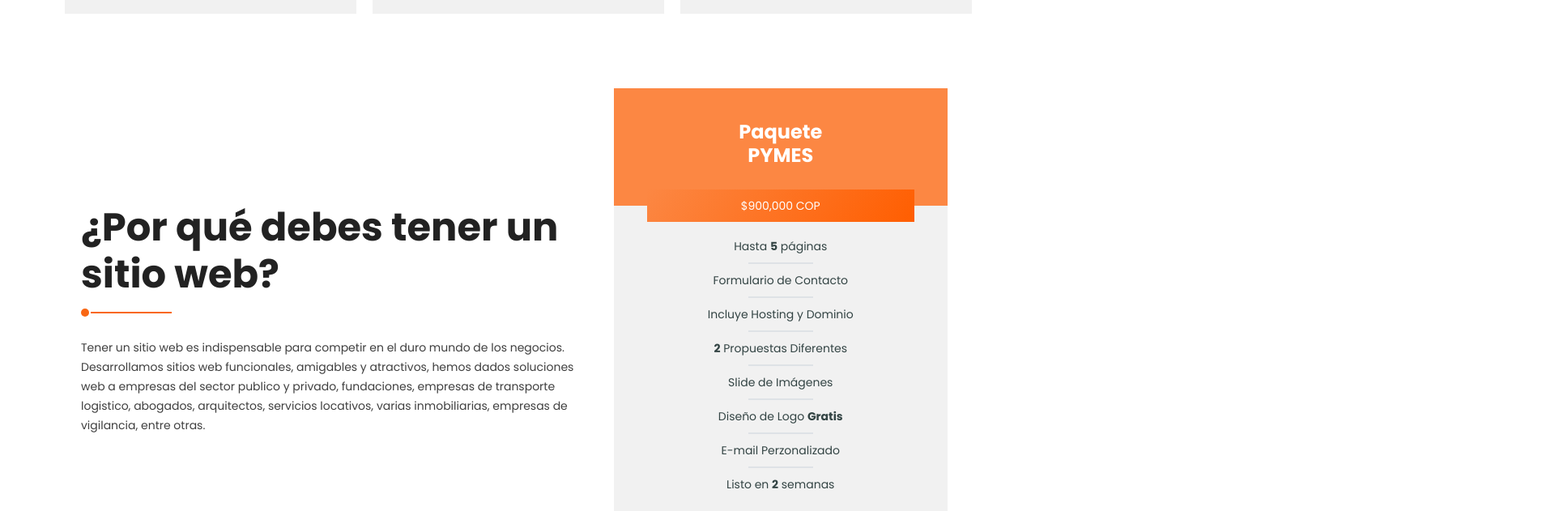
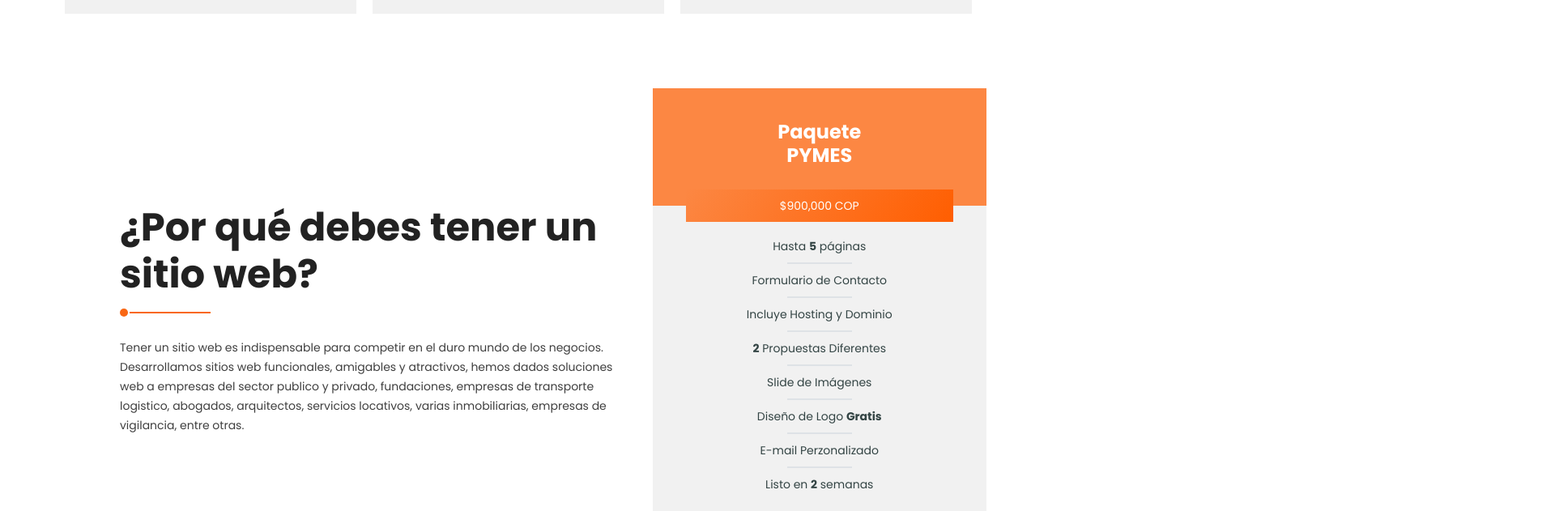
Before and after one commit to alexpicoa/webmasperrenque, a plain HTML site: page servicios/diseño-web.html in a window 1280 px wide. Shown: the part 2222-2853 px from the top of the page at 81% size, 1920 px wide, since content can reach past the window. Drawn offline with Linux system fonts and the light colour scheme; some packages are replaced by stand-ins of ours.

Commit message:
Second commit

```diff
--- a/servicios/diseño-web.html
+++ b/servicios/diseño-web.html
@@ -212,7 +212,7 @@
 			<br>
 			<br>
 			<br>
-			<div class="container">
+			<div class="container mx-5">
 				<div class="about-area row align-items-center justify-content-between">
 					<div class="col-lg-7 col-md-12 about-left">
 						<div class="main-title text-left">
```
